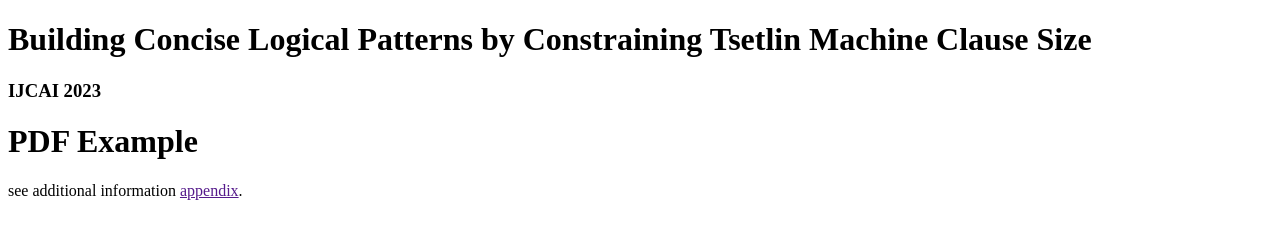
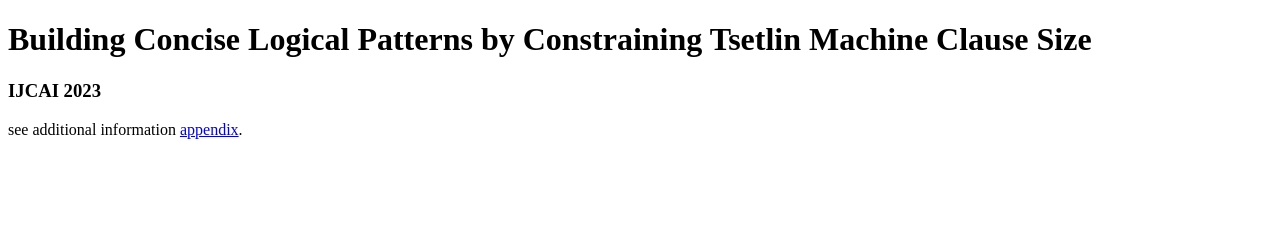
Before and after one commit to cair/cair.github.io, a plain HTML site: page index.html in a window 1280 px wide. Drawn offline with Linux system fonts and the light colour scheme.

Commit message:
Update index.html

```diff
--- a/index.html
+++ b/index.html
@@ -15,9 +15,7 @@
 
     <h3> IJCAI 2023</h3>
 
-        <h1>PDF Example</h1>
-
-    <p>see additional information <a href="">appendix</a>.</p>
+    <p>see additional information <a href="jcai_2023_clause_rationing.html">appendix</a>.</p>
 
 
 
```
